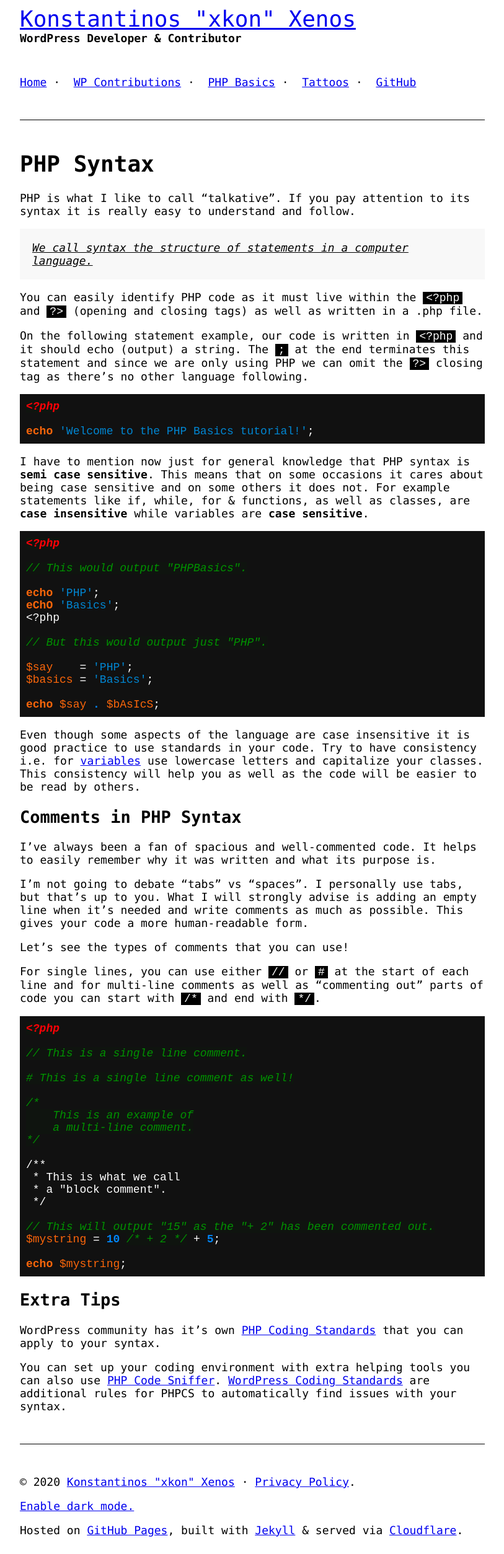
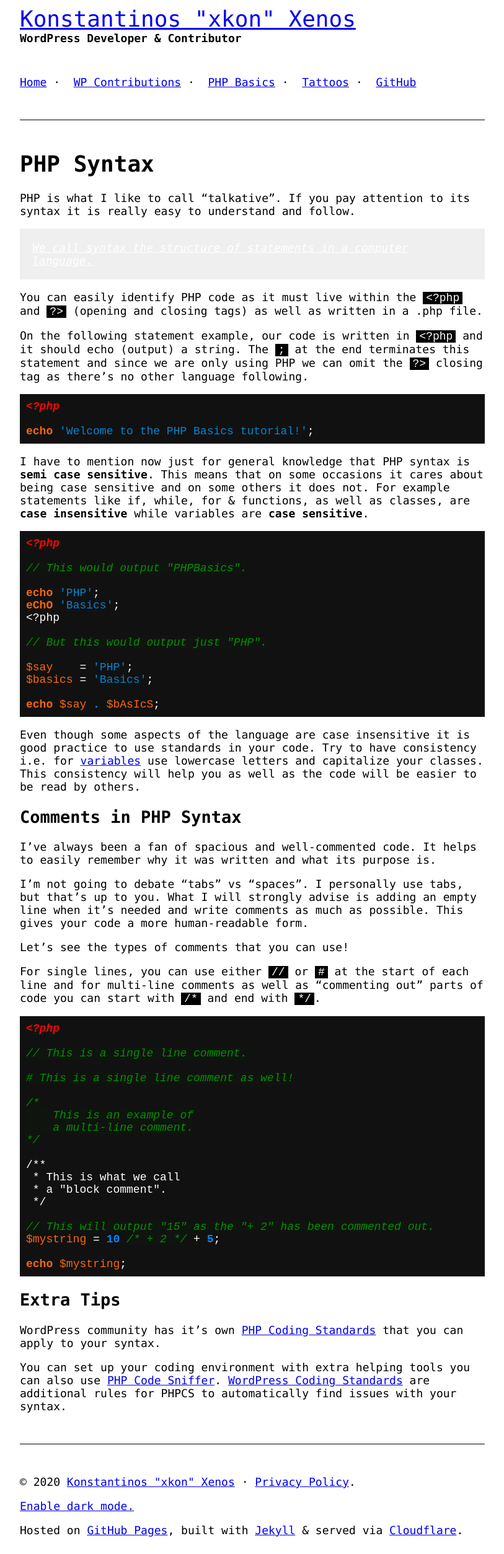
Before and after one commit to mrxkon/mrxkon.github.io, a Jekyll site: the page built from php-basics/php-syntax.md, in a window 1280 px wide. Shown: the whole page at 62% size, without its empty margins (233-1046 px from the left). Built offline with Jekyll 4.4.1, drawn with Linux system fonts in a browser that asks for light colours.

Commit message:
Update header.html

```diff
--- a/_includes/header.html
+++ b/_includes/header.html
@@ -112,7 +112,8 @@
 				margin: 0;
 			}
 			blockquote {
-				background: #f8f8f8;
+				background: #1111;
+				color: #ffff;
 				margin: 0;
 				padding: 20px;
 				font-style: italic;
```
